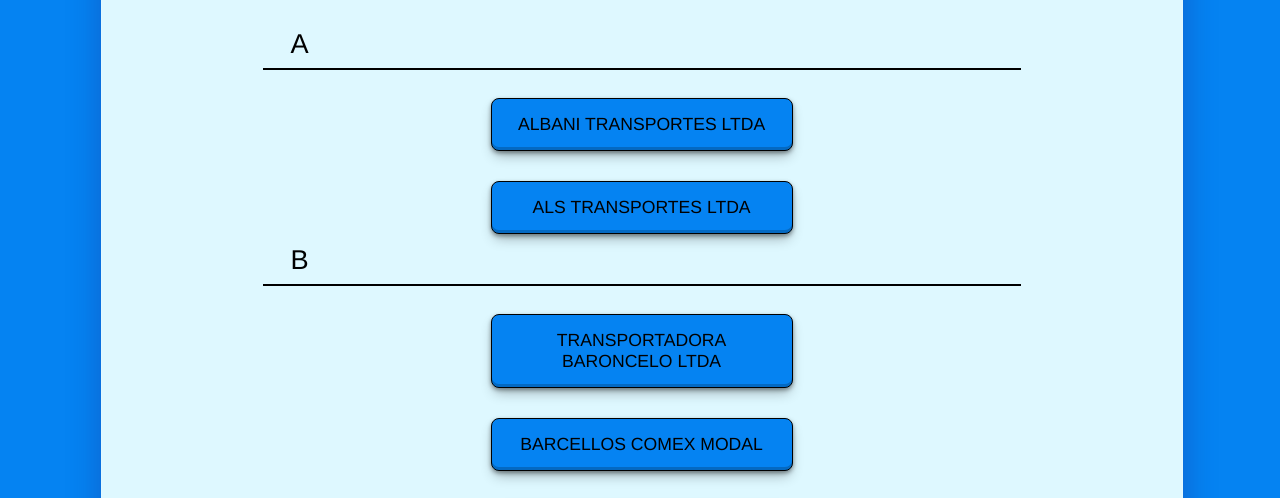
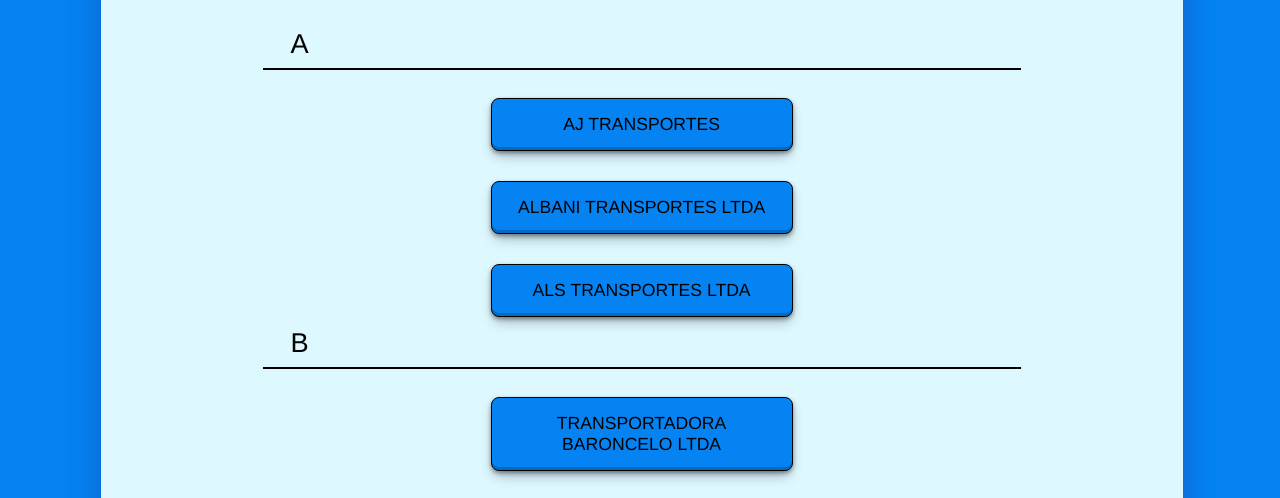
Before and after one commit to Gaseines/LinksLikizoa, a plain HTML site: page links/links_clientes.html in a window 1280 px wide. Shown: the part 223-721 px from the top of the page. Drawn offline with Linux system fonts and the light colour scheme.

Commit message:
NOVO CLIENTE AJ TRANSPORTES

```diff
--- a/links/links_clientes.html
+++ b/links/links_clientes.html
@@ -33,6 +33,7 @@
 
             <p class="divisao">A</p>
             <hr>
+            <a href="https://likizoa-ajtransportes.jornadatrabalho3.com.br/" target="_blank" class="link">AJ TRANSPORTES</a>
             <a href="http://likizoa-albani.jornadatrabalho2.com.br/" target="_blank" class="link">ALBANI TRANSPORTES
                 LTDA</a>
             <a href="http://likizoa-als.jornadatrabalho3.com.br/" target="_blank" class="link">ALS TRANSPORTES LTDA</a>
```
